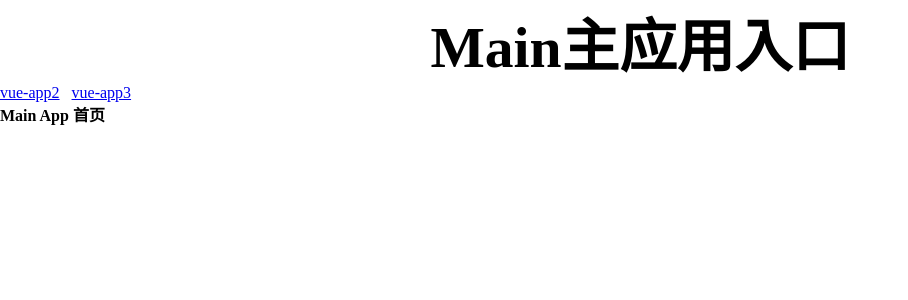
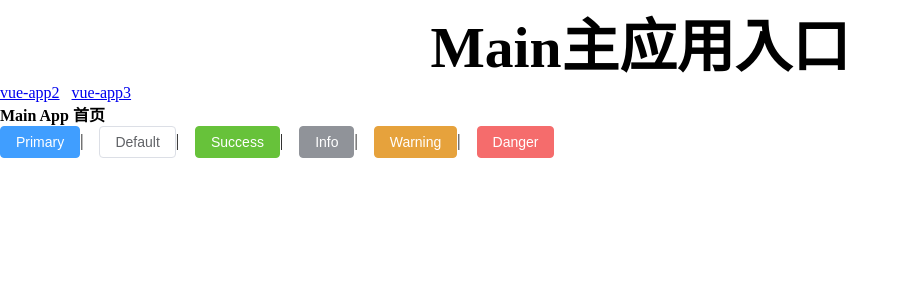
Before and after one commit to fengyun2/qiankun-rsbuild-starter, a Vue app in the folder packages/main/: page /home in a window 1280 px wide. Shown: the top 300 px of the page, without its empty margins (0-908 px from the left). Built offline with nearby package versions, Linux system fonts and the light colour scheme; the HTML template or start-up script is replaced by a standard one.

Commit message:
feat: main主应用引入element-plus

```diff
--- a/packages/app-vue3/package.json
+++ b/packages/app-vue3/package.json
@@ -10,12 +10,15 @@
     "preview": "rsbuild preview"
   },
   "dependencies": {
+    "dayjs": "^1.11.13",
+    "element-plus": "^2.8.3",
     "vue": "^3.5.3",
     "vue-router": "^4.4.5"
   },
   "devDependencies": {
     "@eslint/js": "^9.10.0",
     "@rsbuild/core": "^1.0.1",
+    "@rsbuild/plugin-sass": "^1.0.1",
     "@rsbuild/plugin-vue": "^1.0.1",
     "eslint": "^9.10.0",
     "globals": "^15.9.0",
--- a/packages/app-vue3/rsbuild.config.ts
+++ b/packages/app-vue3/rsbuild.config.ts
@@ -1,11 +1,12 @@
 import { defineConfig } from '@rsbuild/core';
 import { pluginVue } from '@rsbuild/plugin-vue';
+import { pluginSass } from '@rsbuild/plugin-sass';
 import packageJson from './package.json';
 
 const isPro = process.env.NODE_ENV === 'production';
 
 export default defineConfig({
-  plugins: [pluginVue()],
+  plugins: [pluginVue(), pluginSass()],
   server: {
     port: 3006,
   },
--- a/packages/app-vue3/tsconfig.json
+++ b/packages/app-vue3/tsconfig.json
@@ -12,7 +12,8 @@
     "resolveJsonModule": true,
     "moduleResolution": "bundler",
     "useDefineForClassFields": true,
-    "allowImportingTsExtensions": true
+    "allowImportingTsExtensions": true,
+    "types": ["element-plus/global"]
   },
   "include": ["src"]
 }
--- a/packages/main/package.json
+++ b/packages/main/package.json
@@ -10,6 +10,8 @@
     "preview": "rsbuild preview"
   },
   "dependencies": {
+    "dayjs": "^1.11.13",
+    "element-plus": "^2.8.3",
     "qiankun": "^2.10.16",
     "vue": "^3.5.3",
     "vue-router": "^4.4.5"
@@ -17,6 +19,7 @@
   "devDependencies": {
     "@eslint/js": "^9.10.0",
     "@rsbuild/core": "^1.0.1",
+    "@rsbuild/plugin-sass": "^1.0.1",
     "@rsbuild/plugin-vue": "^1.0.1",
     "eslint": "^9.10.0",
     "globals": "^15.9.0",
--- a/packages/main/rsbuild.config.ts
+++ b/packages/main/rsbuild.config.ts
@@ -1,10 +1,11 @@
 import { defineConfig } from '@rsbuild/core';
 import { pluginVue } from '@rsbuild/plugin-vue';
+import { pluginSass } from '@rsbuild/plugin-sass';
 
 const isPro = process.env.NODE_ENV === 'production';
 
 export default defineConfig({
-  plugins: [pluginVue()],
+  plugins: [pluginVue(), pluginSass()],
   server: {
     port: 3005,
   },
--- a/packages/main/src/App.vue
+++ b/packages/main/src/App.vue
@@ -1,23 +1,19 @@
 <template>
+  <el-config-provider :locale="zhCn">
     <div class="content">
       <h1>Main主应用入口</h1>
     </div>
     <router-link to="/app/app-vue2">vue-app2</router-link>
     &nbsp;
     <router-link to="/app/app-vue3">vue-app3</router-link>
-  <!-- 侧边栏 -->
-  <!-- <ul class="mainapp-sidemenu">
-    <li @click="push('/app/app-vue2')">app-vue2</li>
-    <li @click="push('/app/app-vue3')">app-vue3</li>
-  </ul> -->
     <router-view />
+  </el-config-provider>
 </template>
 
 <script setup lang="ts">
-// function push(subapp: string) {
-//   console.log(subapp, '点击跳转 ===>')
-//   history.pushState(null, subapp, subapp);
-// }
+import { ElConfigProvider } from 'element-plus'
+import zhCn from 'element-plus/es/locale/lang/zh-cn'
+import 'dayjs/locale/zh-cn'
 </script>
 
 <style scoped>
--- a/packages/main/src/index.ts
+++ b/packages/main/src/index.ts
@@ -1,4 +1,6 @@
 import { createApp } from 'vue';
+import ElementPlus from 'element-plus'
+import 'element-plus/dist/index.css'
 import App from './App.vue';
 import router from './router';
 import './index.css';
@@ -11,5 +13,6 @@
   return next()
 })
 
+app.use(ElementPlus);
 app.use(router);
 app.mount('#root');
--- a/packages/main/src/views/home/index.vue
+++ b/packages/main/src/views/home/index.vue
@@ -1,3 +1,9 @@
 <template>
   <h4>Main App 首页</h4>
+  <el-button type="primary">Primary</el-button>|
+  <el-button>Default</el-button>|
+  <el-button type="success">Success</el-button>|
+  <el-button type="info">Info</el-button>|
+  <el-button type="warning">Warning</el-button>|
+  <el-button type="danger">Danger</el-button>
 </template>
--- a/packages/main/tsconfig.json
+++ b/packages/main/tsconfig.json
@@ -12,7 +12,8 @@
     "resolveJsonModule": true,
     "moduleResolution": "bundler",
     "useDefineForClassFields": true,
-    "allowImportingTsExtensions": true
+    "allowImportingTsExtensions": true,
+    "types": ["element-plus/global"]
   },
   "include": ["src"]
 }
```
Also changed, not shown: 1 other file (tests, documents, lock files or other folders). Lines whose indentation alone changed are shown as unchanged.
